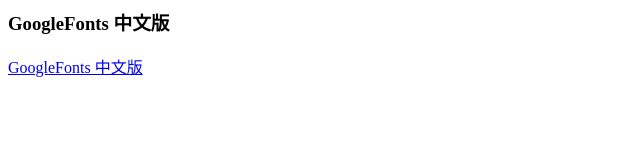
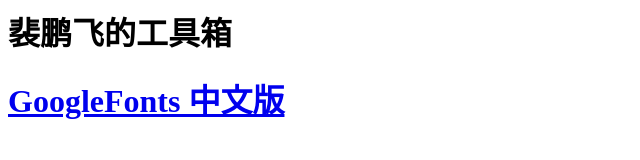
Before and after one commit to onerme/onerme, a plain HTML site: page tool/index.html in a window 1280 px wide. Shown: the whole page, without its empty margins (0-640 px from the left). Drawn offline with Linux system fonts and the light colour scheme.

Commit message:
Update index.html

```diff
--- a/tool/index.html
+++ b/tool/index.html
@@ -1 +1,2 @@
-<h3>GoogleFonts 中文版</h3><a href="http://www.googlefonts.cn/#">GoogleFonts 中文版</a>
+<h1>裴鹏飞的工具箱<h1>
+<a href="http://www.googlefonts.cn/#"><b>GoogleFonts 中文版</b></a>
```
